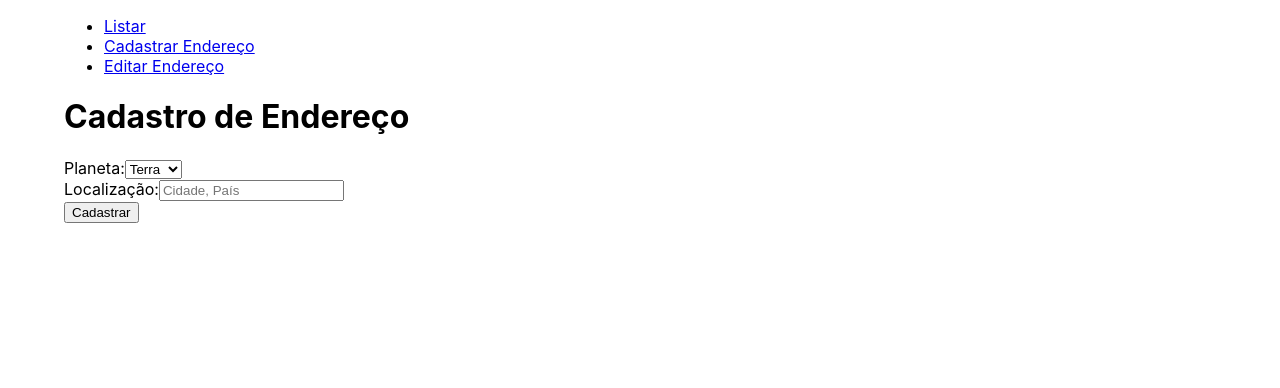
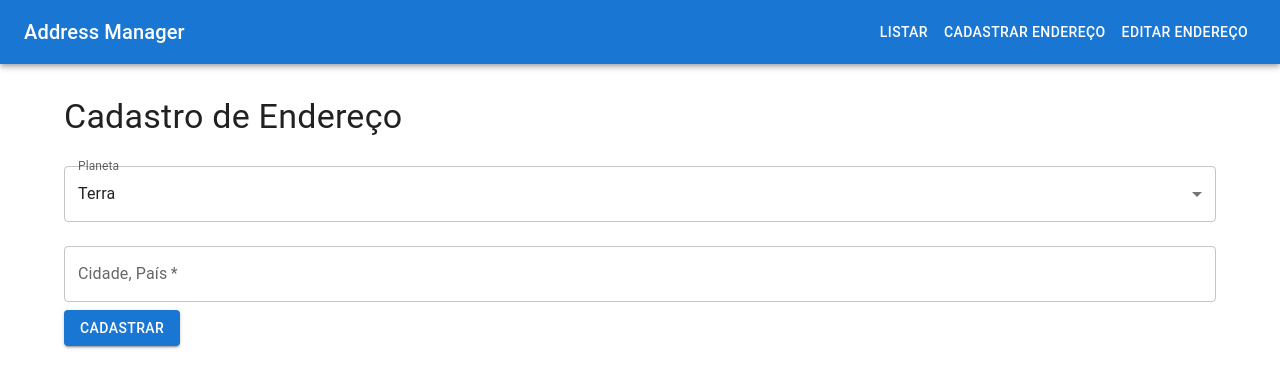
Before and after one commit to yancostasc/BeyondTheBytes, a React (Create React App) app in the folder interplanet-express/: page /register in a window 1280 px wide. Shown: the top 388 px of the page. Built offline with nearby package versions, Linux system fonts and the light colour scheme.

Commit message:
Feat: material ui modificações

```diff
--- a/interplanet-express/package.json
+++ b/interplanet-express/package.json
@@ -5,6 +5,7 @@
   "dependencies": {
     "@emotion/react": "^11.11.4",
     "@emotion/styled": "^11.11.5",
+    "@mui/icons-material": "^5.15.18",
     "@mui/material": "^5.15.18",
     "@testing-library/jest-dom": "^5.17.0",
     "@testing-library/react": "^13.4.0",
--- a/interplanet-express/src/App.tsx
+++ b/interplanet-express/src/App.tsx
@@ -1,10 +1,10 @@
-import { Container } from "@mui/material";
-import React, { useState } from "react";
-import { Link, Route, BrowserRouter as Router, Routes } from "react-router-dom";
-import AddressList from "./components/AddressList";
-import { Address } from "./interfaces/Address";
-import EditAddress from "./pages/EditAddress";
-import RegisterAddress from "./pages/RegisterAddress";
+import { Container, CssBaseline, AppBar, Toolbar, Typography, Button, Box } from '@mui/material';
+import React, { useState } from 'react';
+import { Link, Route, BrowserRouter as Router, Routes } from 'react-router-dom';
+import AddressList from './components/AddressList';
+import { Address } from './interfaces/Address';
+import EditAddress from './pages/EditAddress';
+import RegisterAddress from './pages/RegisterAddress';
 
 const App: React.FC = () => {
   const [addresses, setAddresses] = useState<Address[]>([]);
@@ -13,34 +13,27 @@ const App: React.FC = () => {
     setAddresses([...addresses, newAddress]);
   };
 
-  interface RegisterAddressProps {
-    addAddress: (newAddress: Address) => void;
-  }
-
   return (
     <Router>
+      <CssBaseline />
+      <AppBar position="static">
+        <Toolbar>
+          <Typography variant="h6" component="div" sx={{ flexGrow: 1 }}>
+            Address Manager
+          </Typography>
+          <Button color="inherit" component={Link} to="/">Listar</Button>
+          <Button color="inherit" component={Link} to="/register">Cadastrar Endereço</Button>
+          <Button color="inherit" component={Link} to="/edit">Editar Endereço</Button>
+        </Toolbar>
+      </AppBar>
       <Container>
-        <nav>
-          <ul>
-            <li>
-              <Link to="/">Listar</Link>
-            </li>
-            <li>
-              <Link to="/register">Cadastrar Endereço</Link>
-            </li>
-            <li>
-              <Link to="/edit">Editar Endereço</Link>
-            </li>
-          </ul>
-        </nav>
-        <Routes>
-          <Route path="/" element={<AddressList addresses={addresses} />} />
-          <Route
-            path="/register"
-            element={<RegisterAddress addAddress={addAddress} />}
-          />
-          <Route path="/edit" element={<EditAddress />} />
-        </Routes>
+        <Box mt={4}>
+          <Routes>
+            <Route path="/" element={<AddressList addresses={addresses} />} />
+            <Route path="/register" element={<RegisterAddress addAddress={addAddress} />} />
+            <Route path="/edit" element={<EditAddress />} />
+          </Routes>
+        </Box>
       </Container>
     </Router>
   );
--- a/interplanet-express/src/components/AddressList.tsx
+++ b/interplanet-express/src/components/AddressList.tsx
@@ -1,18 +1,23 @@
-import React from "react";
-import { AddressListProps } from "../interfaces/AddressListProps";
+import { List, ListItem, ListItemText, Typography } from '@mui/material';
+import React from 'react';
+import { AddressListProps } from '../interfaces/AddressListProps';
 
 const AddressList: React.FC<AddressListProps> = ({ addresses }) => {
   return (
     <div>
-      <h2>Lista de Endereços</h2>
-      <ul>
+      <Typography variant="h4" component="h2" gutterBottom>
+        Lista de Endereços
+      </Typography>
+      <List>
         {addresses.map((address, index) => (
-          <li key={index}>
-            <strong>Planeta:</strong> {address.planet},{" "}
-            <strong>Localização:</strong> {address.location}
-          </li>
+          <ListItem key={index}>
+            <ListItemText
+              primary={`Planeta: ${address.planet}`}
+              secondary={`Localização: ${address.location}`}
+            />
+          </ListItem>
         ))}
-      </ul>
+      </List>
     </div>
   );
 };
--- a/interplanet-express/src/pages/EditAddress.tsx
+++ b/interplanet-express/src/pages/EditAddress.tsx
@@ -1,4 +1,5 @@
-import React, { useState } from "react";
+import { Box, Button, FormControl, InputLabel, MenuItem, Select, TextField, Typography } from '@mui/material';
+import React, { useState } from 'react';
 
 const EditAddress: React.FC = () => {
   const [planet, setPlanet] = useState<"Terra" | "Marte">("Terra");
@@ -10,38 +11,34 @@ const EditAddress: React.FC = () => {
   };
 
   return (
-    <div>
-      <h1>Edição de Endereço</h1>
+    <Box>
+      <Typography variant="h4" component="h1" gutterBottom>
+        Edição de Endereço
+      </Typography>
       <form onSubmit={handleUpdate}>
-        <div>
-          <label>
-            Planeta:
-            <select
+        <FormControl fullWidth margin="normal">
+          <InputLabel>Planeta</InputLabel>
+          <Select
             value={planet}
             onChange={(e) => setPlanet(e.target.value as "Terra" | "Marte")}
           >
-              <option value="Terra">Terra</option>
-              <option value="Marte">Marte</option>
-            </select>
-          </label>
-        </div>
-        <div>
-          <label>
-            Localização:
-            <input
-              type="text"
+            <MenuItem value="Terra">Terra</MenuItem>
+            <MenuItem value="Marte">Marte</MenuItem>
+          </Select>
+        </FormControl>
+        <TextField
+          fullWidth
+          margin="normal"
+          label={planet === "Terra" ? "Cidade, País" : "Lote de 4 dígitos"}
           value={location}
           onChange={(e) => setLocation(e.target.value)}
-              placeholder={
-                planet === "Terra" ? "Cidade, País" : "Lote de 4 dígitos"
-              }
           required
         />
-          </label>
-        </div>
-        <button type="submit">Atualizar</button>
+        <Button type="submit" variant="contained" color="primary">
+          Atualizar
+        </Button>
       </form>
-    </div>
+    </Box>
   );
 };
 
--- a/interplanet-express/src/pages/RegisterAddress.tsx
+++ b/interplanet-express/src/pages/RegisterAddress.tsx
@@ -1,6 +1,6 @@
-import React from "react";
-import { useState } from "react";
-import { Address } from "../interfaces/Address";
+import { Box, Button, FormControl, InputLabel, MenuItem, Select, TextField, Typography } from '@mui/material';
+import React, { useState } from 'react';
+import { Address } from '../interfaces/Address';
 
 interface RegisterAddressProps {
   addAddress: (newAddress: Address) => void;
@@ -17,38 +17,34 @@ const RegisterAddress: React.FC<RegisterAddressProps> = ({ addAddress }) => {
   };
 
   return (
-    <div>
-      <h1>Cadastro de Endereço</h1>
+    <Box>
+      <Typography variant="h4" component="h1" gutterBottom>
+        Cadastro de Endereço
+      </Typography>
       <form onSubmit={handleSubmit}>
-        <div>
-          <label>
-            Planeta:
-            <select
+        <FormControl fullWidth margin="normal">
+          <InputLabel>Planeta</InputLabel>
+          <Select
             value={planet}
             onChange={(e) => setPlanet(e.target.value as "Terra" | "Marte")}
           >
-              <option value="Terra">Terra</option>
-              <option value="Marte">Marte</option>
-            </select>
-          </label>
-        </div>
-        <div>
-          <label>
-            Localização:
-            <input
-              type="text"
+            <MenuItem value="Terra">Terra</MenuItem>
+            <MenuItem value="Marte">Marte</MenuItem>
+          </Select>
+        </FormControl>
+        <TextField
+          fullWidth
+          margin="normal"
+          label={planet === "Terra" ? "Cidade, País" : "Lote de 4 dígitos"}
           value={location}
           onChange={(e) => setLocation(e.target.value)}
-              placeholder={
-                planet === "Terra" ? "Cidade, País" : "Lote de 4 dígitos"
-              }
           required
         />
-          </label>
-        </div>
-        <button type="submit">Cadastrar</button>
+        <Button type="submit" variant="contained" color="primary">
+          Cadastrar
+        </Button>
       </form>
-    </div>
+    </Box>
   );
 };
 
```
Also changed, not shown: 1 other file (tests, documents, lock files or other folders). Lines whose indentation alone changed are shown as unchanged.
